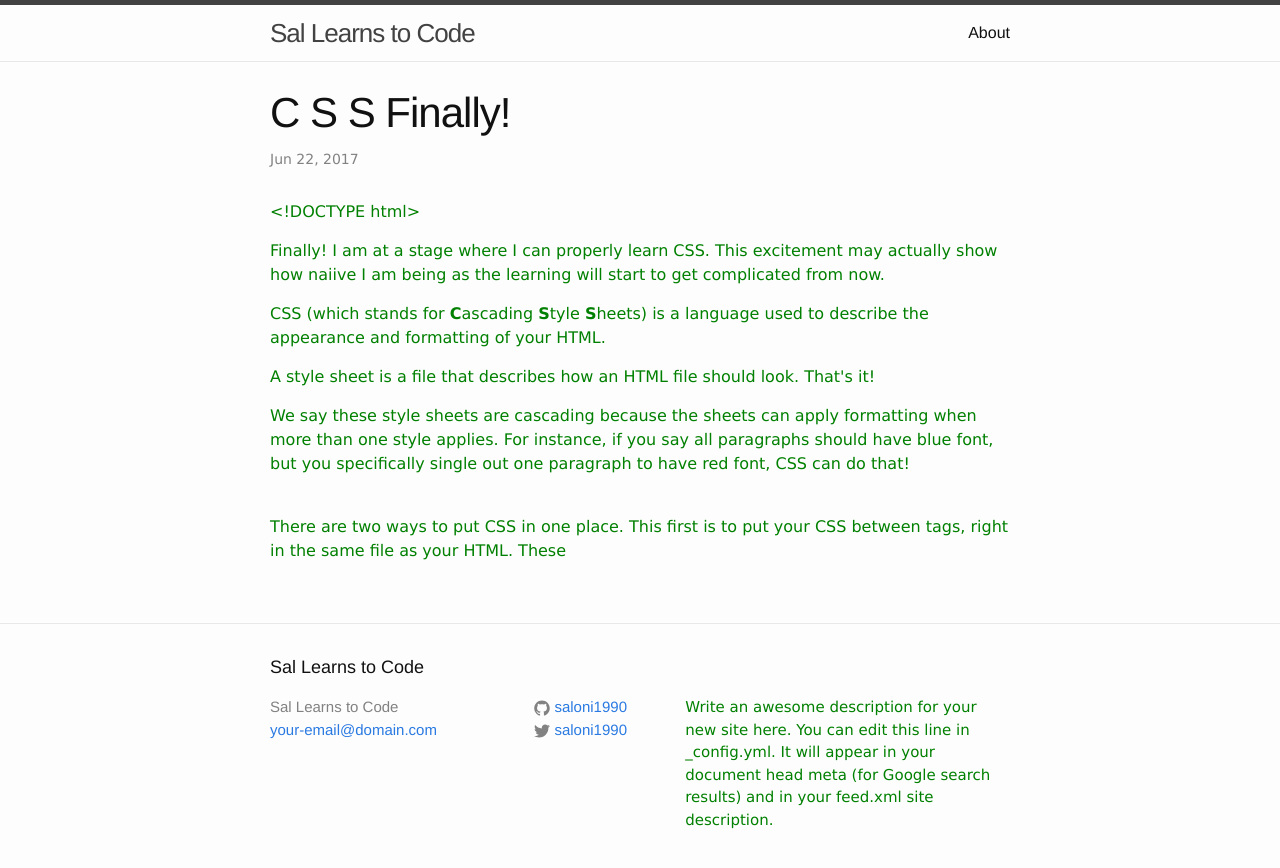
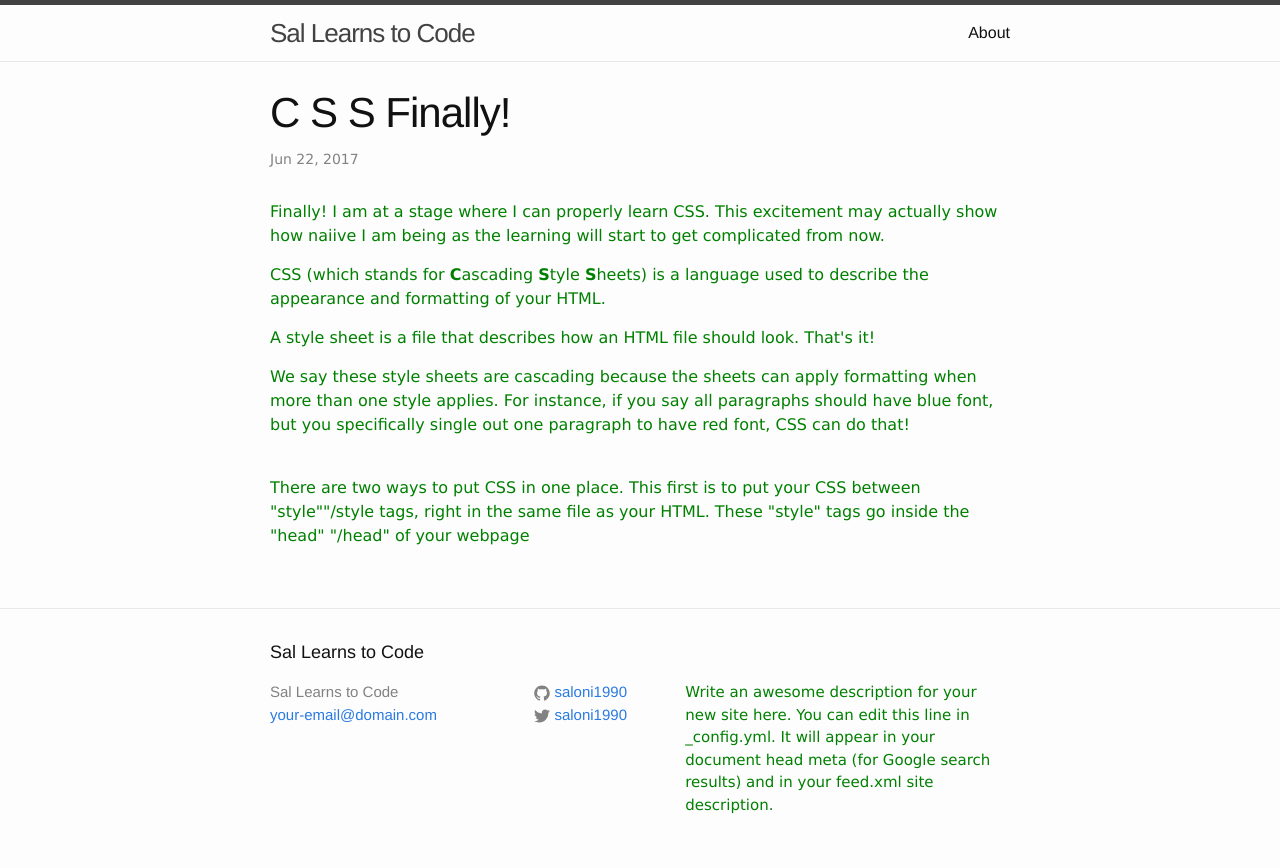
Before and after one commit to saloni1990/saloni1990.github.io, a Jekyll site: the page built from _posts/2017-06-22-C-S-S-Finally!.md, in a window 1280 px wide. Shown: the top 868 px of the page. Built offline with Jekyll 4.4.1, drawn with Linux system fonts in a browser that asks for light colours; our own code applies the rules of GitHub Pages for plain Markdown files.

Commit message:
Update 2017-06-22-C-S-S-Finally!.md

```diff
--- a/_posts/2017-06-22-C-S-S-Finally!.md
+++ b/_posts/2017-06-22-C-S-S-Finally!.md
@@ -1,5 +1,3 @@
-
-<!DOCTYPE html>
 <html>
 	<head>
 		<style>
@@ -15,6 +13,6 @@
     <p>CSS (which stands for <strong>C</strong>ascading <strong>S</strong>tyle <strong>S</strong>heets) is a language used to describe the appearance and formatting of your HTML.</p>
     <p>A style sheet is a file that describes how an HTML file should look. That's it!</p>
     <p>We say these style sheets are cascading because the sheets can apply formatting when more than one style applies. For instance, if you say all paragraphs should have blue font, but you specifically single out one paragraph to have red font, CSS can do that!</p>
-    <p>There are two ways to put CSS in one place. This first is to put your CSS between <style></style> tags, right in the same file as your HTML. These <style> tags go inside the <head></head> of your webpage</p>
+    <p>There are two ways to put CSS in one place. This first is to put your CSS between "style""/style tags, right in the same file as your HTML. These "style" tags go inside the "head" "/head" of your webpage</p>
 	</body>
 </html>
```
